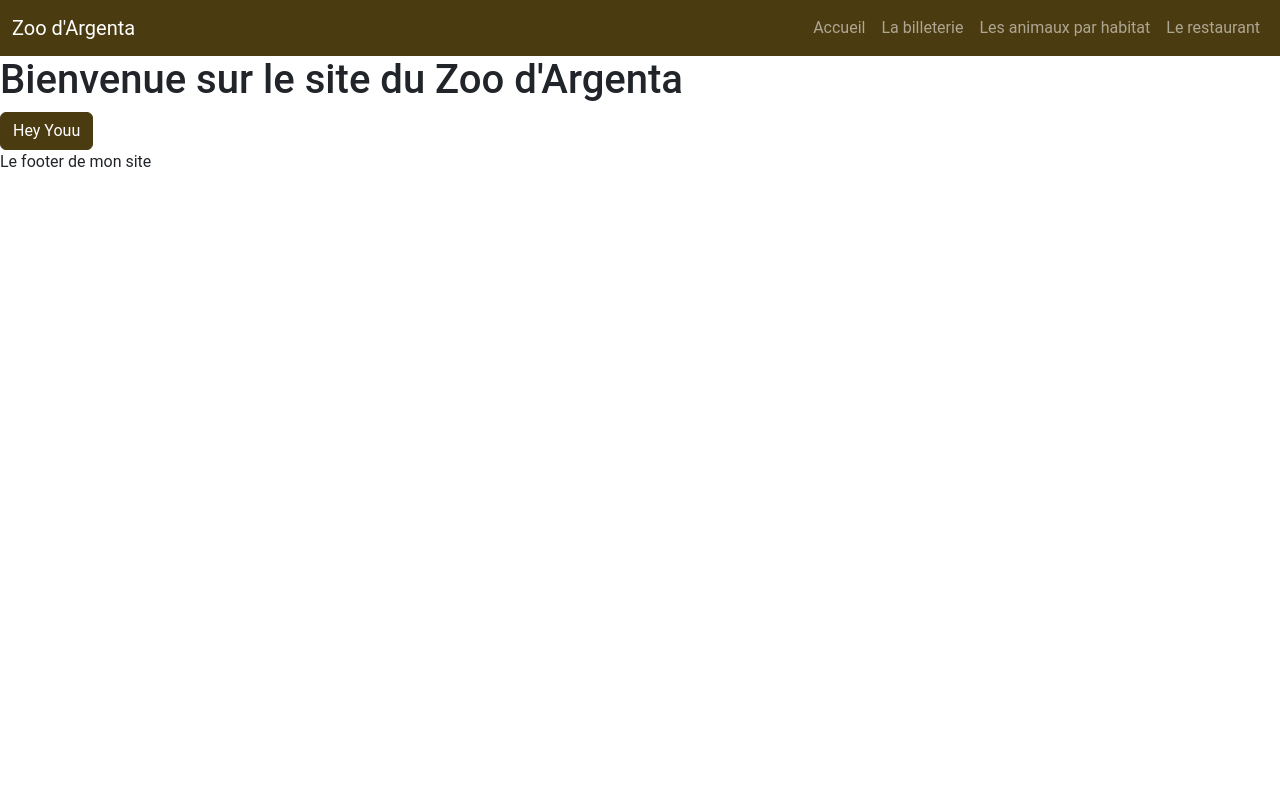
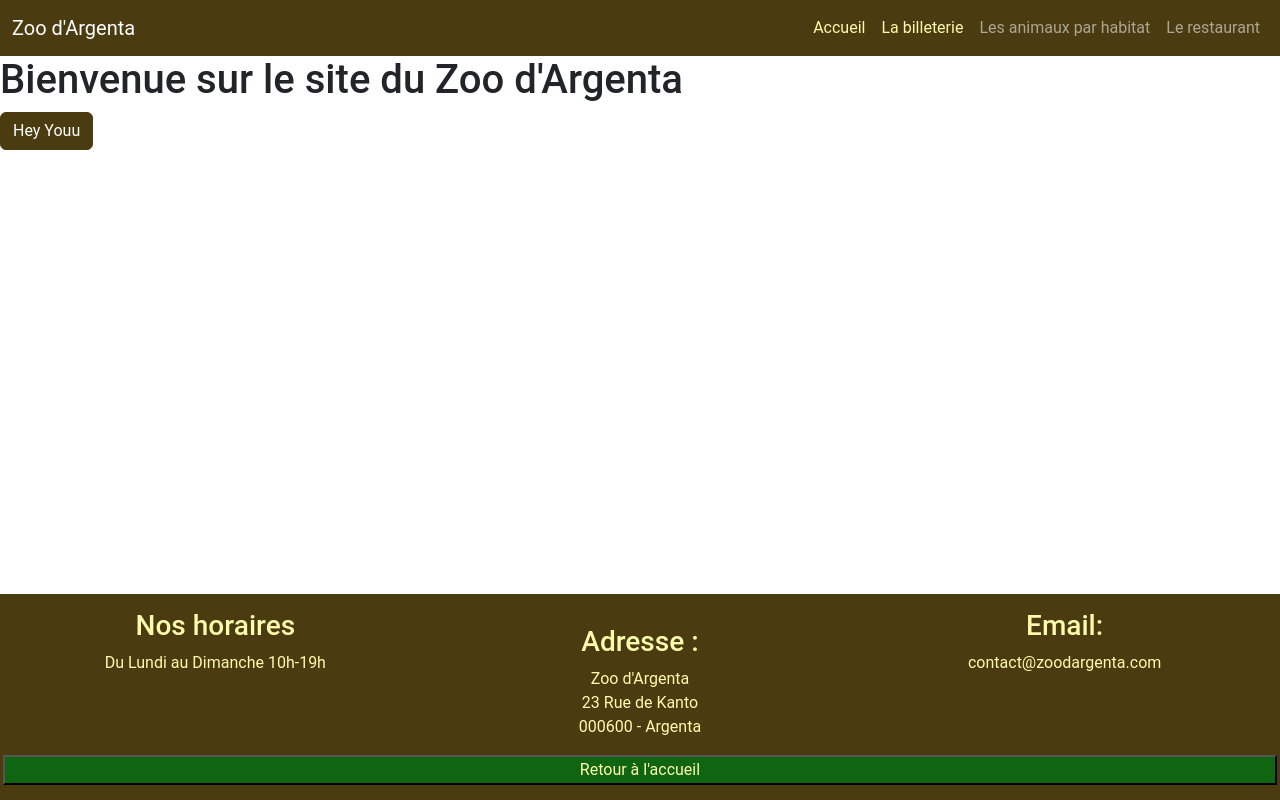
Before and after one commit to Jeruem/Zoo-d-Argenta, a website with bundled scripts: page index.html in a window 1280 px wide. Built offline with nearby package versions, Linux system fonts and the light colour scheme; files whose address does not match are found by name.

Commit message:
Add Footer

```diff
--- a/Scss/_custom.scss
+++ b/Scss/_custom.scss
@@ -3,9 +3,11 @@
 
 // Include any default variable overrides here (though functions won't be available)
 $primary: #4B3B10 ;
-$secondary: #106513;
-$bg1: #6B5F5F ;
-$bg2: #8BB385 ;
+$secondary: #FFFBAC;
+$dark: #6B5F5F ;
+$light: #8BB385 ;
+$info: #106513;
+
 
 $font-family-sans-serif : "roboto" , sans-serif !default ;
 $font-family-serif: "Montaga" , serif !default;
--- a/Scss/main.scss
+++ b/Scss/main.scss
@@ -1 +1,16 @@
 @import 'custom';
+html{
+    position: relative;
+    min-height: 100%;
+}
+
+main{
+    margin-bottom: 260px;
+}
+
+footer{
+    padding: 15px ;
+    position: absolute;
+    bottom: 0;
+    width: 100%;
+}
--- a/index.html
+++ b/index.html
@@ -22,10 +22,10 @@
           <div class="collapse navbar-collapse" id="navbarSupportedContent">
             <ul class="navbar-nav ms-auto mb-2 mb-lg-0">
               <li class="nav-item">
-                <a class="nav-link" href="/">Accueil</a>
+                <a class="nav-link text-secondary" href="/">Accueil</a>
               </li>
               <li class="nav-item">
-                <a class="nav-link" href="/">La billeterie</a>
+                <a class="nav-link text-secondary" href="/">La billeterie</a>
               </li>
 
               <li class="nav-item">
@@ -43,8 +43,25 @@
     <main id="main-page">
         <!-- le contenu de ma page -->
     </main>
-    <footer class="primary">
-        Le footer de mon site
+    <footer class="bg-primary text-secondary text-center footer">
+      <div class="row">
+
+        <div class="col-12 col-lg-4">
+          <h3 >Nos horaires</h3>
+          <p>Du Lundi au Dimanche 10h-19h</p>
+        </div >
+        <div class="col-6 col-lg-4">
+            <p><h3>Adresse :</h3>  Zoo d'Argenta <br/>
+              23 Rue de Kanto <br/>
+              000600 - Argenta
+            </p>
+        </div>
+        <div class="col-6 col-lg-4">
+          <h3>Email:</h3>
+          <p>contact@zoodargenta.com</p>
+        </div>
+        <button class="bg-info text-secondary">Retour à l'accueil</button>
+      </div>
     </footer>
 
     <script type="module" src="Router/router.js"></script>
```
Also changed, not shown: Scss/main.css, 1 other file.
